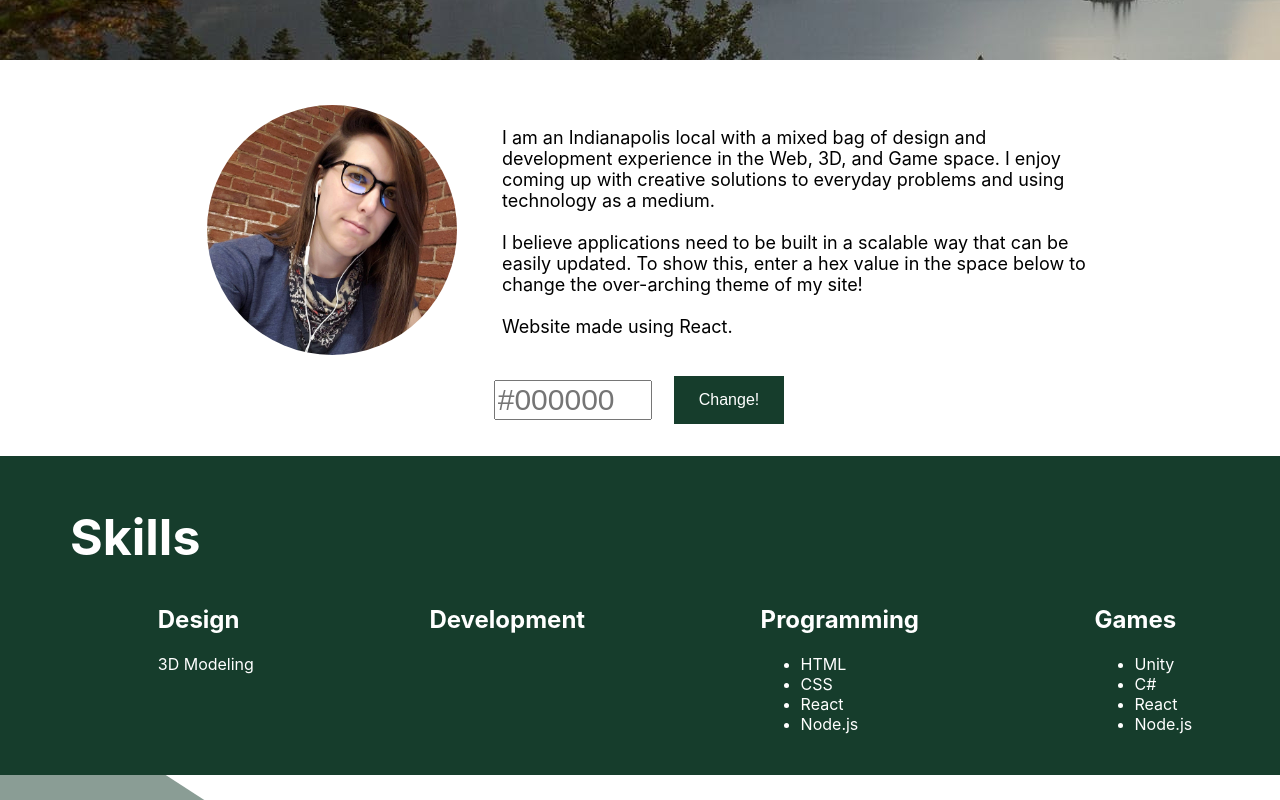
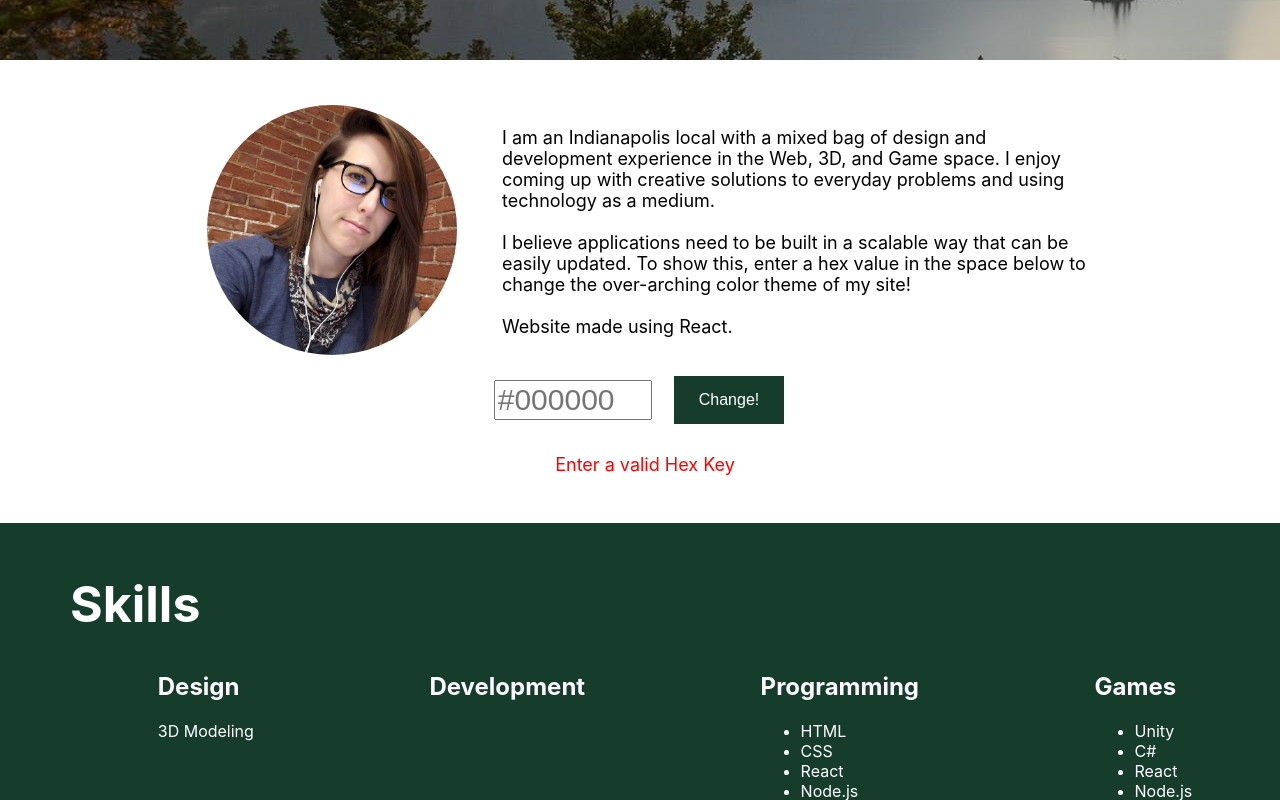
Before and after one commit to smzajac/smzajac.github.io, a React (Create React App) app: page / in a window 1280 px wide. Both pictures are taken after a click on the button "Change!". Shown: the part 824-1624 px from the top of the page. Built offline with nearby package versions, Linux system fonts and the light colour scheme.

Commit message:
change site colors interactively

```diff
--- a/src/App.js
+++ b/src/App.js
@@ -10,16 +10,51 @@ import Projects from './Components/Projects';
 
 class App extends Component {
 
- state = theme
+ state = {
+   ...theme,
+   error: false,
+}
+
+//takes two parameters the hex color and luminosity factor
+//  -0.1 is 10% darker, 0.2 is 20% lighter, etc.
+ColorLuminance = (hex, lum) => {
+	// validate hex string
+	hex = String(hex).replace(/[^0-9a-f]/gi, '');
+	if (hex.length < 6) {
+		hex = hex[0]+hex[0]+hex[1]+hex[1]+hex[2]+hex[2];
+	}
+	lum = lum || 0;
+
+	// convert to decimal and change luminosity
+	var rgb = "#", c, i;
+	for (i = 0; i < 3; i++) {
+		c = parseInt(hex.substr(i*2,2), 16);
+		c = Math.round(Math.min(Math.max(0, c + (c * lum)), 255)).toString(16);
+		rgb += ("00"+c).substr(c.length);
+	}
+
+	return rgb;
+}
 
  myCallback = (dataFromChild) => {
+  let ishex  = /^#[0-9A-F]{6}$/i.test(dataFromChild)
 
-   if(dataFromChild){
+   if(ishex){
+    let darker = this.ColorLuminance(dataFromChild, -0.2);
+    let lighter = this.ColorLuminance(dataFromChild, 0.2);
   this.setState({
     ...theme,
     main: dataFromChild,
+    dark: darker,
+    light: lighter,
+    error: false,
       }
     )
+   }else{
+     this.setState({
+       ...theme,
+       error: true,
+     })
    }
 }
 
@@ -39,7 +74,7 @@ class App extends Component {
       <ThemeProvider theme={this.state}>
         <BaseLayout>
           <Hero/>
-          <About callbackFromParent={this.myCallback}/>
+          <About callbackFromParent={this.myCallback} error={this.state.error}/>
           <Projects/>
         </BaseLayout>
       </ThemeProvider>
--- a/src/Components/About.js
+++ b/src/Components/About.js
@@ -108,7 +108,6 @@ class About extends React.Component{
         this.setState({
             value: e.target.value
         })
-        console.log(this.state)
     }
 
     render(){
@@ -125,7 +124,7 @@ class About extends React.Component{
                         I enjoy coming up with creative solutions to everyday problems and using technology as a medium.
                         <br/><br/>
                         I believe applications need to be built in a scalable way that can be easily updated.  To show this, enter a hex value in the
-                        space below to change the over-arching theme of my site!
+                        space below to change the over-arching color theme of my site!
                         <br/><br/>
                         Website made using React.
                         </p>
@@ -134,6 +133,10 @@ class About extends React.Component{
                         <Input placeholder="#000000" onChange={this.handleChange}></Input>
                         <ColorButton onClick={() => this.props.callbackFromParent(this.state.value)}>Change!</ColorButton>
                     </Center>
+                    {this.props.error ? <Center>
+                        <p style={{paddingTop: "10px", color: "red"}}>Enter a valid Hex Key</p>
+                    </Center> : ""
+                    }
                 <Holder/>
                 <Abilities>
                     <SkillsHeader>Skills</SkillsHeader>
```
